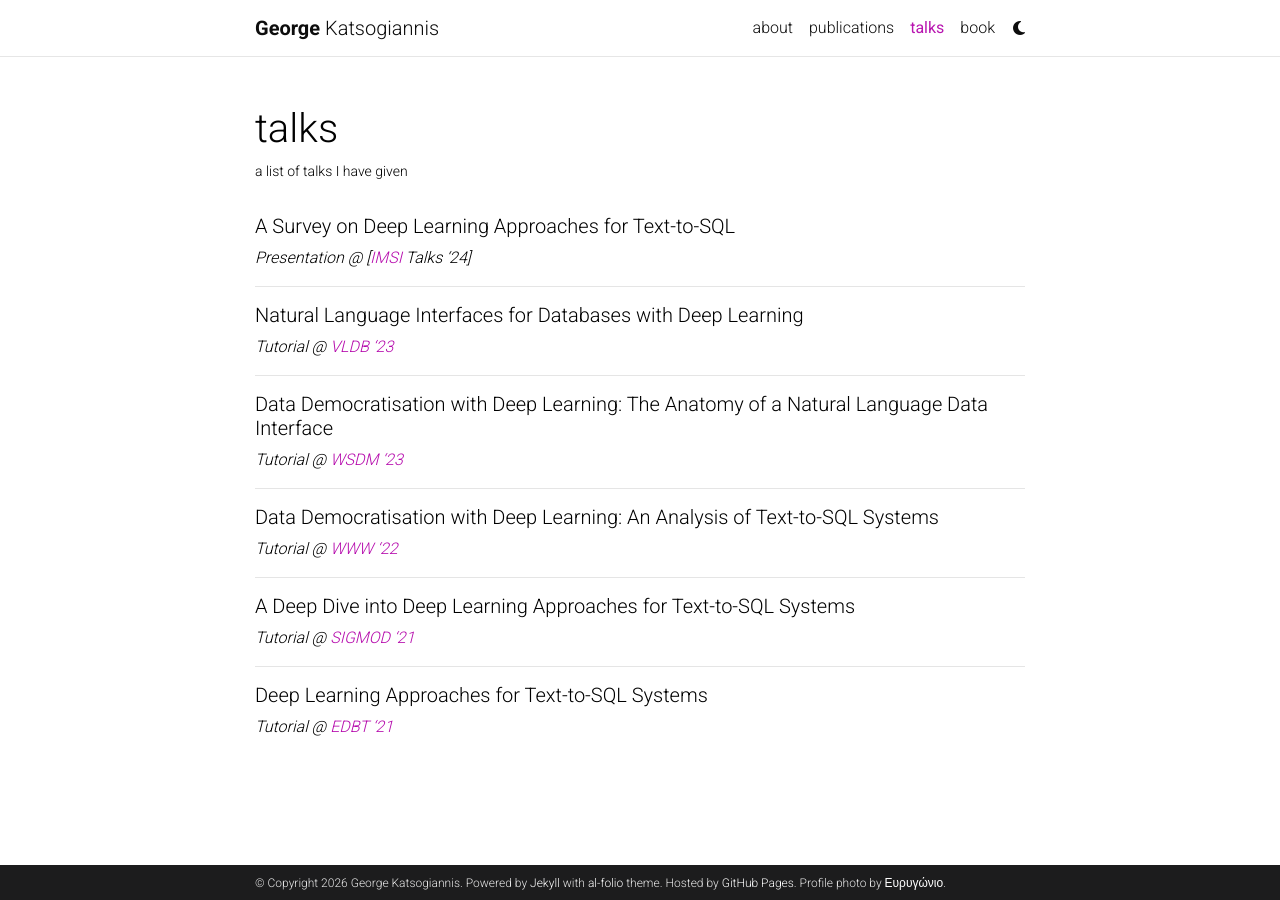
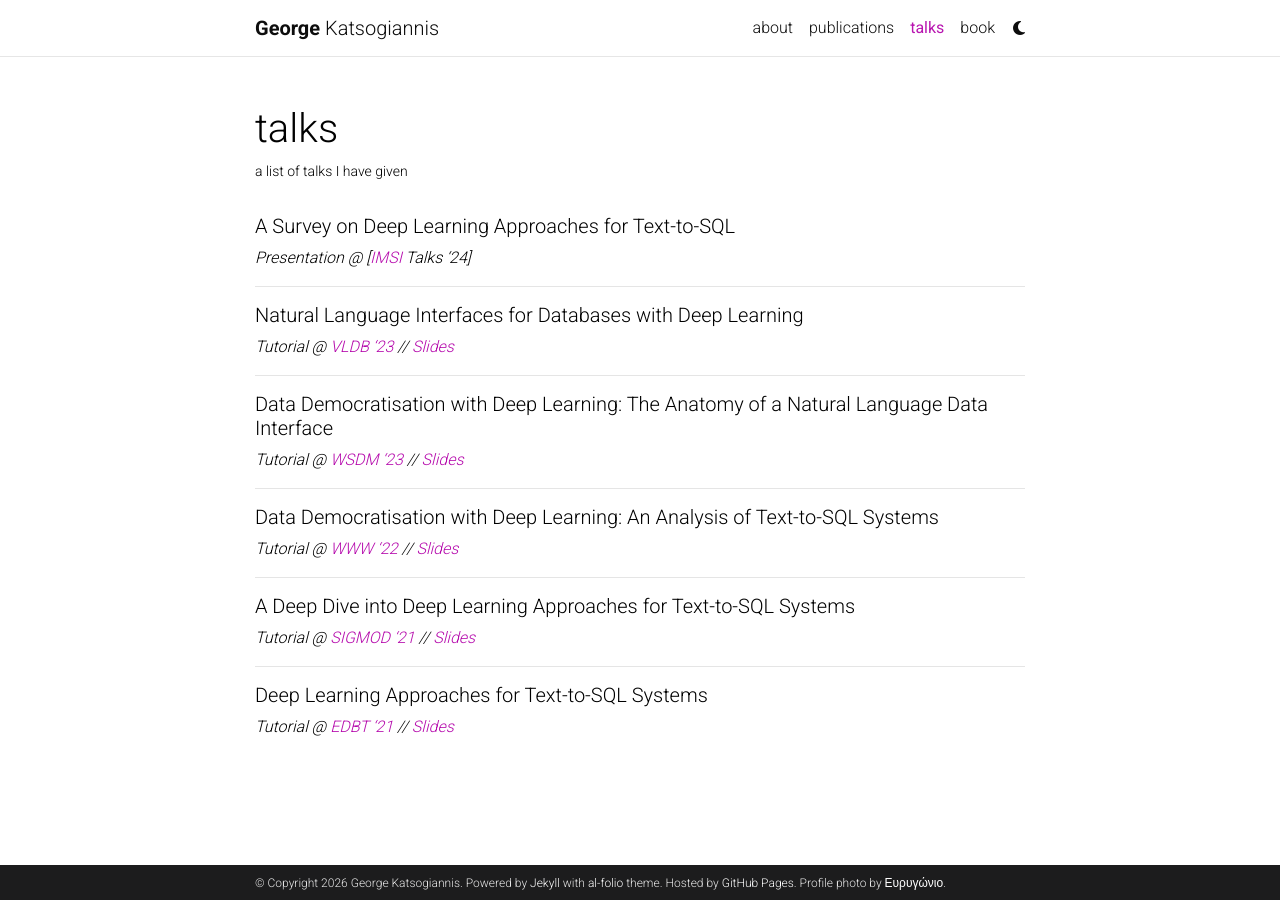
Before and after one commit to geokats/geokats.github.io, a Jekyll site: the page built from _pages/talks.md, in a window 1280 px wide. Built offline with Jekyll 4.4.1, drawn with Linux system fonts in a browser that asks for light colours; comment, search, counter and statistics services are not loaded; a style sheet for code colours, icons or effects is not loaded.

Commit message:
Add slides to talks

```diff
--- a/_pages/talks.md
+++ b/_pages/talks.md
@@ -13,24 +13,24 @@ nav_order: 2
 ---
 
 ##### Natural Language Interfaces for Databases with Deep Learning
-*Tutorial @ [VLDB '23](https://vldb.org/2023/)* <!-- // Slides -->
+*Tutorial @ [VLDB '23](https://vldb.org/2023/) // [Slides](/assets/pdf/nlidbs_vld23.pdf)*
 
 ---
 
 ##### Data Democratisation with Deep Learning: The Anatomy of a Natural Language Data Interface
-*Tutorial @ [WSDM '23](https://www.wsdm-conference.org/2023/)* <!-- // Slides -->
+*Tutorial @ [WSDM '23](https://www.wsdm-conference.org/2023/) // [Slides](/assets/pdf/datadem_wsdm23.pdf)*
 
 ---
 
 ##### Data Democratisation with Deep Learning: An Analysis of Text-to-SQL Systems
-*Tutorial @ [WWW '22](https://archives.iw3c2.org/www2022/)* <!-- // Slides -->
+*Tutorial @ [WWW '22](https://archives.iw3c2.org/www2022/) // [Slides](/assets/pdf/text2sql_twc22.pdf)*
 
 ---
 
 ##### A Deep Dive into Deep Learning Approaches for Text-to-SQL Systems
-*Tutorial @ [SIGMOD '21](https://2021.sigmod.org/)* <!-- // Slides -->
+*Tutorial @ [SIGMOD '21](https://2021.sigmod.org/) // [Slides](/assets/pdf/text2sql_sigmod21.pdf)*
 
 ---
 
 ##### Deep Learning Approaches for Text-to-SQL Systems
-*Tutorial @ [EDBT '21](https://edbticdt2021.cs.ucy.ac.cy/index.html)* <!-- // Slides -->
+*Tutorial @ [EDBT '21](https://edbticdt2021.cs.ucy.ac.cy/index.html) // [Slides](/assets/pdf/text2sql_edbt21.pdf)*
```
Also changed, not shown: 5 other files.
